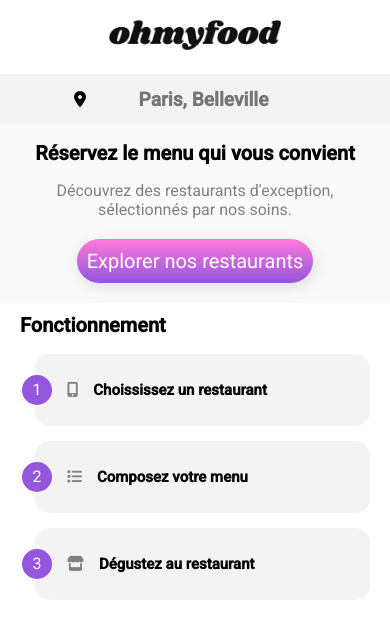
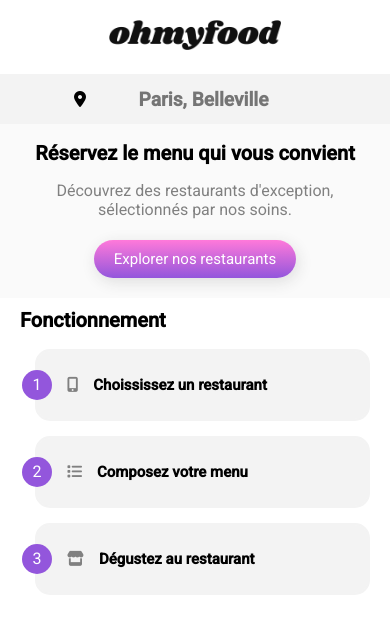
Before and after one commit to JeremyPromsy/Ohmyfood, a website: page index.html in a window 390 px wide. Shown: the top 623 px of the page. Drawn offline with Linux system fonts and the light colour scheme; a web font is replaced by a local one.

Commit message:
MAJ responsive

```diff
--- a/sass/explore.scss
+++ b/sass/explore.scss
@@ -622,6 +622,12 @@
     margin-top: -15px;
 }
 
+/* Search Bouton */
+.search__bouton {
+    padding:10px 20px 10px 20px;
+    font-size: 15px;
+}
+
 /* Fonctionnement */
 .fonctionnementIcon {
     font-size: 15px;
```
Also changed, not shown: public/css/style.css, 1 other file.
